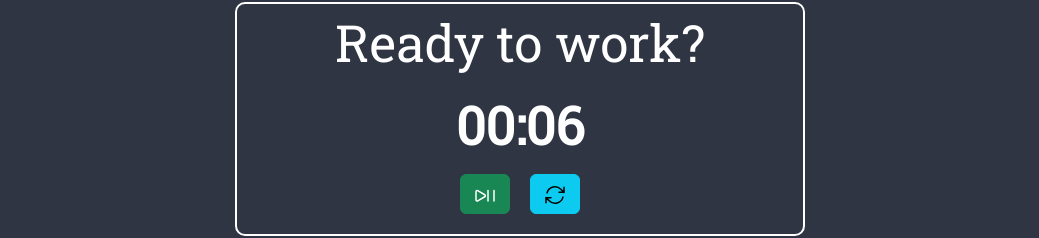
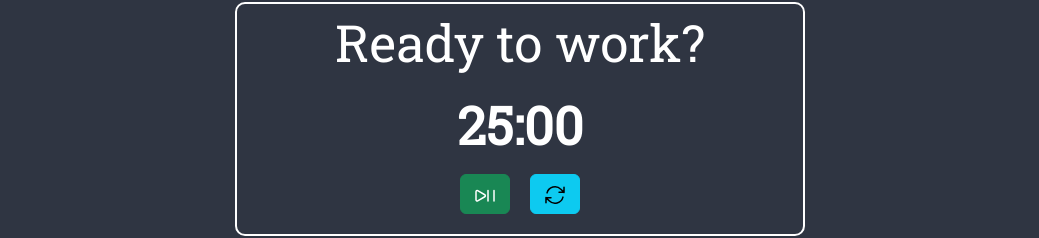
Before and after one commit to mrcrazyog/fcc-react-project-five, a React (Vite) app: page / in a window 1280 px wide. Shown: the part 156-394 px from the top of the page, without its empty margins (120-1159 px from the left). Built offline with nearby package versions, Linux system fonts and the light colour scheme.

Commit message:
one thing working

```diff
--- a/src/Timer.jsx
+++ b/src/Timer.jsx
@@ -13,13 +13,15 @@ function Timer() {
     height: '24px',
   };
 
-  const [breakCount, setBreakCount] = useState(0.1);
-  const [sessionCount, setSessionCount] = useState(0.1);
+  const [breakCount, setBreakCount] = useState(5);
+  const [sessionCount, setSessionCount] = useState(25);
   const [clockCount, setClockCount] = useState(sessionCount * 60); //multiplying to get the number of seconds
   const [loop, setLoop] = useState(undefined);
   const [breakToggle, setBreakToggle] = useState(false); // if true, it means a session is running (not a break)
   const [timerLabel, setTimerLabel] = useState('Ready to work?');
   const [isRunning, setIsRunning] = useState(false);
+  const [timerReachedZero, setTimerReachedZero] = useState(false);
+  const [isSwitching, setIsSwitching] = useState(false);
 
   useEffect(() => {
     setClockCount(sessionCount * 60);
@@ -30,7 +32,7 @@ function Timer() {
     let seconds = count % 60;
     minutes = minutes < 10 ? '0' + minutes : minutes;
     seconds = seconds < 10 ? '0' + seconds : seconds;
-    console.log(`${minutes}:${seconds}`);
+    console.log;
     return `${minutes}:${seconds}`;
   };
 
@@ -81,6 +83,7 @@ function Timer() {
   };
 
   const handleTimerSwitch = () => {
+    setIsSwitching(true);
     const isBreak = !breakToggle;
     setBreakToggle(isBreak);
     setTimerLabel(isBreak ? 'Break time!' : 'Session in progress!');
@@ -90,12 +93,23 @@ function Timer() {
   const intervalCallback = () => {
     setClockCount((prevCount) => {
       if (prevCount <= 0) {
-        handleTimerSwitch();
-        return breakToggle ? sessionCount * 60 : breakCount * 60;
+        setTimerReachedZero(true);
+        return prevCount;
       }
       return prevCount - 1;
     });
   };
+
+  useEffect(() => {
+    if (timerReachedZero) {
+      console.log('the timer has reached zero');
+      setTimeout(() => {
+        handleTimerSwitch();
+        setIsSwitching(false);
+        setTimerReachedZero(false);
+      }, 1000);
+    }
+  }, [timerReachedZero]);
 
   useEffect(() => {
     if (!isRunning) {
@@ -126,7 +140,9 @@ function Timer() {
         </Row>
         <Row>
           <Col>
-            <span id='time-left'>{convertTime(clockCount)} </span>
+            <span id='time-left'>
+              {timerReachedZero ? '00:00' : convertTime(clockCount)}
+            </span>
           </Col>
         </Row>
         <Row>
```
